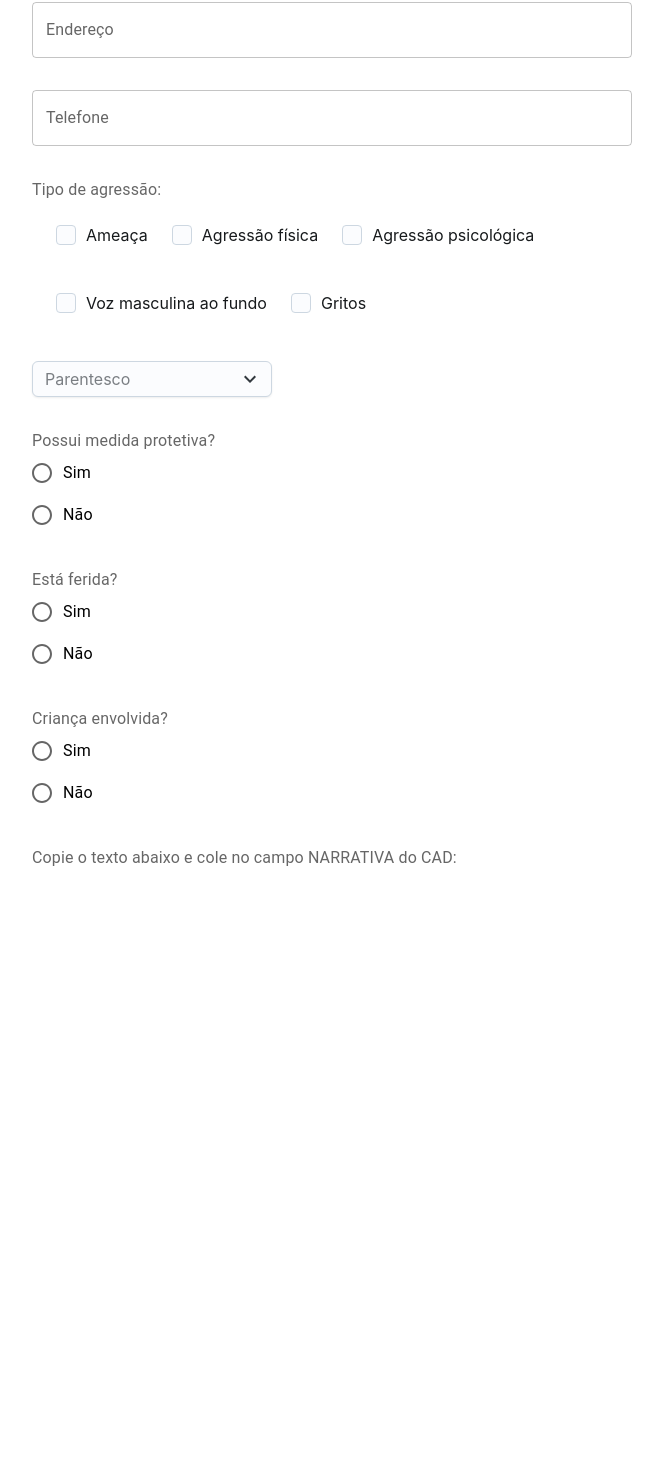
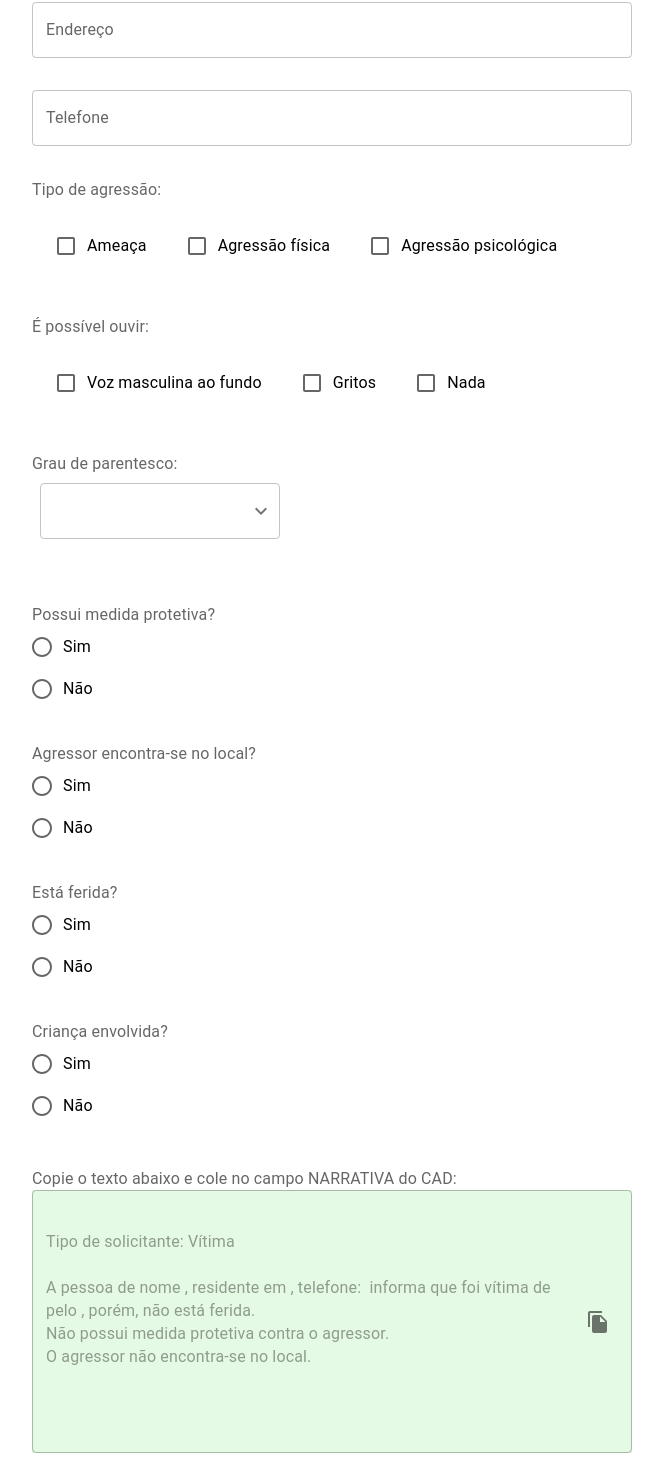
Before and after one commit to mpfarias/copom, a React (Vite) app: page / in a window 1280 px wide. Shown: the part 265-1735 px from the top of the page, without its empty margins (376-1039 px from the left). Before the commit the page ends 1158 px from the top, so only its background shows below. Built offline with nearby package versions, Linux system fonts and the light colour scheme.

Commit message:
Formulario terminado

```diff
--- a/src/components/form/index.jsx
+++ b/src/components/form/index.jsx
@@ -1,45 +1,78 @@
-import React, { useState, useEffect } from 'react';
-import Box from '@mui/material/Box';
-import TextField from '@mui/material/TextField';
-import Radio from '@mui/material/Radio';
-import RadioGroup from '@mui/material/RadioGroup';
-import FormControlLabel from '@mui/material/FormControlLabel';
-import FormLabel from '@mui/material/FormLabel';
-import Checkbox from '@mui/joy/Checkbox';
-import Select, { selectClasses } from '@mui/joy/Select';
-import Option from '@mui/joy/Option';
-import KeyboardArrowDown from '@mui/icons-material/KeyboardArrowDown';
+import { useState, useEffect } from 'react';
+import {
+  Box,
+  TextField,
+  Radio,
+  RadioGroup,
+  FormControlLabel,
+  FormLabel,
+  Checkbox,
+  Select,
+  MenuItem,
+  Grid,
+  IconButton,
+} from '@mui/material';
+import FileCopyIcon from '@mui/icons-material/FileCopy';
+import KeyboardArrowDownIcon from '@mui/icons-material/KeyboardArrowDown';
 
 export default function FormularioViolenciaDomestica() {
+  const [solicitante, setSolicitante] = useState('vitima');
   const [state, setState] = useState({
-    nomeVitima: "",
-    endereco: "",
-    teledone: "",
-    animais: false,
-    residencias: false,
-    origem: false,
-    origemText: '',
-    pessoaNoLocal: false,
-    relato: '',
+    nomeVitima: '',
+    endereco: '',
+    telefone: '',
+    agressao: [],
+    gritos: [],
+    parentesco: '',
+    medida: '',
+    agressorNoLocal: '',
+    ferida: '',
+    criancas: '',
     narrativa: '',
-    pontoReferencia: '',
-    irEstrada: false,
-    pontoReferenciaBoolean: false
   });
 
-  const { nomeVitima, endereco, telefone, Ameaça, narrativa, pontoReferencia, irEstrada, pontoReferenciaBoolean } = state;
-
+  const { nomeVitima, endereco, telefone, agressao, gritos, parentesco, medida, agressorNoLocal, ferida, criancas, narrativa } = state;
 
   const handleChange = (field, value) => {
     setState(prevState => ({ ...prevState, [field]: value }));
   };
 
-  const [value, setValue] = React.useState('vitima');
-
-  const radioChange = (event) => {
-    setValue(event.target.value);
+  const handleCheckboxChange = (field, value) => {
+    let updatedValue;
+    if (state[field].includes(value)) {
+      updatedValue = state[field].filter(item => item !== value); // Remove o valor se já estiver selecionado
+    } else {
+      updatedValue = [...state[field], value]; // Adiciona o valor se ainda não estiver selecionado
+    }
+    setState(prevState => ({ ...prevState, [field]: updatedValue }));
   };
 
+  useEffect(() => {
+    const text = `
+Tipo de solicitante: ${solicitante === 'vitima' ? 'Vítima' : 'Denunciante'}
+
+A pessoa de nome ${nomeVitima}, residente em ${endereco}, telefone: ${telefone} informa que ${solicitante === 'vitima' ? 'foi vítima de ' + agressao.join(', ') : 'está presenciando uma pessoa sendo agredida'} pelo ${parentesco}, ${ferida === 'true' ? 'e que está ferida. Precisa de apoio CBMDF.' : 'porém, não está ferida.'}
+${medida === 'true' ? 'Possui medida protetiva' : 'Não possui medida protetiva'} contra o agressor.
+O agressor${agressorNoLocal === 'true' ? ' ' : ' não '}encontra-se no local.
+${gritos.length > 0 ? 'É possível ouvir: ' + gritos.join(', ') : ''}
+${criancas === 'true' ? 'Há crianças no local' : ''}
+`;
+    setState(prevState => ({ ...prevState, narrativa: text }));
+  }, [solicitante, nomeVitima, endereco, telefone, agressao, gritos, parentesco, medida, agressorNoLocal, ferida, criancas]);
+
+  const handleCopy = () => {
+    const narrativa = state.narrativa;
+    navigator.clipboard.writeText(narrativa);
+  };
+
+  const handleTelefoneChange = (e) => {
+    // Limitando o número de caracteres do campo de telefone para 11
+    const maxLength = 11;
+    if (e.target.value.length > maxLength) {
+      e.target.value = e.target.value.slice(0, maxLength);
+    }
+    handleChange('telefone', e.target.value);
+  };
 
   return (
     <Box
@@ -57,69 +90,126 @@ export default function FormularioViolenciaDomestica() {
       <RadioGroup
         aria-labelledby="demo-controlled-radio-buttons-group"
         name="controlled-radio-buttons-group"
-        value={value}
-        onChange={radioChange}
+        value={solicitante}
+        onChange={(e) => setSolicitante(e.target.value)}
         sx={{ marginBottom: 4 }}
       >
         <FormControlLabel value="vitima" control={<Radio />} label="Vítima" />
         <FormControlLabel value="denunciante" control={<Radio />} label="Denunciante" />
       </RadioGroup>
-      <TextField sx={{ marginBottom: 4 }} fullWidth id="outlined-basic" label="Nome solicitante/vítima" name="nomeVitima" value={nomeVitima} onChange={handleChange} variant="outlined" />
-      <TextField sx={{ marginBottom: 4 }} fullWidth id="outlined-basic" label="Endereço" name="endereco" value={endereco} onChange={handleChange} variant="outlined" />
-      <TextField sx={{ marginBottom: 4 }} fullWidth id="outlined-basic" label="Telefone" name="telefone" value={telefone} onChange={handleChange} variant="outlined" />
-      <FormLabel id="demo-controlled-radio-buttons-group">Tipo de agressão:</FormLabel>
-      <Box sx={{ display: 'flex', gap: 3, padding: 3 }}>
-        <Checkbox value={Ameaça} label="Ameaça" />
-        <Checkbox label="Agressão física" />
-        <Checkbox label="Agressão psicológica" />
+      <TextField sx={{ marginBottom: 4 }} fullWidth id="outlined-basic-nome" onChange={e => handleChange('nomeVitima', e.target.value)} label="Nome solicitante/vítima" name="nomeVitima" variant="outlined" />
+      <TextField sx={{ marginBottom: 4 }} fullWidth id="outlined-basic-endereco" label="Endereço" name="endereco" onChange={e => handleChange('endereco', e.target.value)} variant="outlined" />
+      <TextField sx={{ marginBottom: 4 }} type="number" inputProps={{ maxLength: 11 }} onChange={handleTelefoneChange} fullWidth id="outlined-basic-telefone" label="Telefone" name="telefone" variant="outlined" />
+      <FormLabel id="demo-controlled-checkbox-group">Tipo de agressão:</FormLabel>
+      <Box sx={{ display: 'flex', gap: 3, padding: 3, marginBottom: 3 }}>
+        <FormControlLabel
+          control={
+            <Checkbox
+              checked={agressao.includes('ameaça')}
+              onChange={(e) => handleCheckboxChange('agressao', 'ameaça')}
+            />
+          }
+          label="Ameaça"
+        />
+        <FormControlLabel
+          control={
+            <Checkbox
+              checked={agressao.includes('agressão física')}
+              onChange={(e) => handleCheckboxChange('agressao', 'agressão física')}
+            />
+          }
+          label="Agressão física"
+        />
+        <FormControlLabel
+          control={
+            <Checkbox
+              checked={agressao.includes('agressão psicológica')}
+              onChange={(e) => handleCheckboxChange('agressao', 'agressão psicológica')}
+            />
+          }
+          label="Agressão psicológica"
+        />
       </Box>
+      <FormLabel id="demo-controlled-checkbox-group">É possível ouvir:</FormLabel>
       <Box sx={{ display: 'flex', gap: 3, padding: 3, marginBottom: 3 }}>
-        <Checkbox label="Voz masculina ao fundo" />
-        <Checkbox label="Gritos" />
+        <FormControlLabel
+          control={
+            <Checkbox
+              checked={gritos.includes('vozMasculinaAoFundo')}
+              onChange={(e) => handleCheckboxChange('gritos', 'vozMasculinaAoFundo')}
+            />
+          }
+          label="Voz masculina ao fundo"
+        />
+        <FormControlLabel
+          control={
+            <Checkbox
+              checked={gritos.includes('gritaria')}
+              onChange={(e) => handleCheckboxChange('gritos', 'gritaria')}
+            />
+          }
+          label="Gritos"
+        />
+        <FormControlLabel
+          control={
+            <Checkbox
+              checked={gritos.includes('nada')}
+              onChange={(e) => handleCheckboxChange('gritos', 'nada')}
+            />
+          }
+          label="Nada"
+        />
       </Box>
 
-
+      <FormLabel id="demo-controlled-radio-buttons-group">Grau de parentesco:</FormLabel>
+      <Box sx={{ display: 'flex', gap: 3, padding: 1, marginBottom: 3 }}>
         <Select
           placeholder="Parentesco"
-        indicator={<KeyboardArrowDown />}
+          value={parentesco}
+          onChange={(e) => handleChange('parentesco', e.target.value)}
+          IconComponent={KeyboardArrowDownIcon}
           sx={{
             width: 240,
             marginBottom: 4,
-          [`& .${selectClasses.indicator}`]: {
-            transition: '0.2s',
-            [`&.${selectClasses.expanded}`]: {
-              transform: 'rotate(-180deg)',
-            },
-          },
           }}
         >
-        <Option value="Marido">Marido</Option>
-        <Option value="Companheiro">Companheiro</Option>
-        <Option value="Namorado">Namorado</Option>
-        <Option value="Pai">Pai</Option>
-        <Option value="Filho">Filho</Option>
-        <Option value="Irmão">Irmão</Option>
-        <Option value="Tio">Tio</Option>
+          <MenuItem value="marido">Marido</MenuItem>
+          <MenuItem value="companheiro">Companheiro</MenuItem>
+          <MenuItem value="namorado">Namorado</MenuItem>
+          <MenuItem value="pai">Pai</MenuItem>
+          <MenuItem value="filho">Filho</MenuItem>
+          <MenuItem value="irmão">Irmão</MenuItem>
+          <MenuItem value="tio">Tio</MenuItem>
         </Select>
-
+      </Box>
       <FormLabel id="demo-controlled-radio-buttons-group">Possui medida protetiva?</FormLabel>
       <RadioGroup
+        value={medida}
+        onChange={(e) => handleChange("medida", e.target.value)}
         aria-labelledby="demo-controlled-radio-buttons-group"
         name="controlled-radio-buttons-group"
-        value={value}
-        onChange={radioChange}
         sx={{ marginBottom: 4 }}
       >
         <FormControlLabel value="true" control={<Radio />} label="Sim" />
         <FormControlLabel value="false" control={<Radio />} label="Não" />
       </RadioGroup>
-
+      <FormLabel id="demo-controlled-radio-buttons-group">Agressor encontra-se no local?</FormLabel>
+      <RadioGroup
+        value={agressorNoLocal}
+        onChange={(e) => handleChange("agressorNoLocal", e.target.value)}
+        aria-labelledby="demo-controlled-radio-buttons-group"
+        name="controlled-radio-buttons-group"
+        sx={{ marginBottom: 4 }}
+      >
+        <FormControlLabel value="true" control={<Radio />} label="Sim" />
+        <FormControlLabel value="false" control={<Radio />} label="Não" />
+      </RadioGroup>
       <FormLabel id="demo-controlled-radio-buttons-group">Está ferida?</FormLabel>
       <RadioGroup
+        value={ferida}
+        onChange={(e) => handleChange("ferida", e.target.value)}
         aria-labelledby="demo-controlled-radio-buttons-group"
         name="controlled-radio-buttons-group"
-        value={value}
-        onChange={radioChange}
         sx={{ marginBottom: 4 }}
       >
         <FormControlLabel value="true" control={<Radio />} label="Sim" />
@@ -128,17 +218,35 @@ export default function FormularioViolenciaDomestica() {
 
       <FormLabel id="demo-controlled-radio-buttons-group">Criança envolvida?</FormLabel>
       <RadioGroup
+        value={criancas}
+        onChange={(e) => handleChange("criancas", e.target.value)}
         aria-labelledby="demo-controlled-radio-buttons-group"
         name="controlled-radio-buttons-group"
-        value={value}
-        onChange={radioChange}
         sx={{ marginBottom: 4 }}
       >
         <FormControlLabel value="true" control={<Radio />} label="Sim" />
         <FormControlLabel value="false" control={<Radio />} label="Não" />
       </RadioGroup>
 
-      <FormLabel id="demo-controlled-radio-buttons-group">Copie o texto abaixo e cole no campo NARRATIVA do CAD:</FormLabel>
+      <Grid item xs={1} sx={{ mt: 5 }}>
+        <FormLabel id="demo-controlled-radio-buttons-group" component="legend">Copie o texto abaixo e cole no campo NARRATIVA do CAD:</FormLabel>
+        <TextField
+          sx={{
+            backgroundColor: 'rgba(0, 200, 0, 0.1)',
+          }}
+          multiline
+          fullWidth
+          value={narrativa}
+          InputProps={{
+            disabled: true,
+            endAdornment: (
+              <IconButton onClick={handleCopy} aria-label="copy">
+                <FileCopyIcon />
+              </IconButton>
+            ),
+          }}
+        />
+      </Grid>
     </Box>
   );
 }
```
Lines whose indentation alone changed are shown as unchanged.
